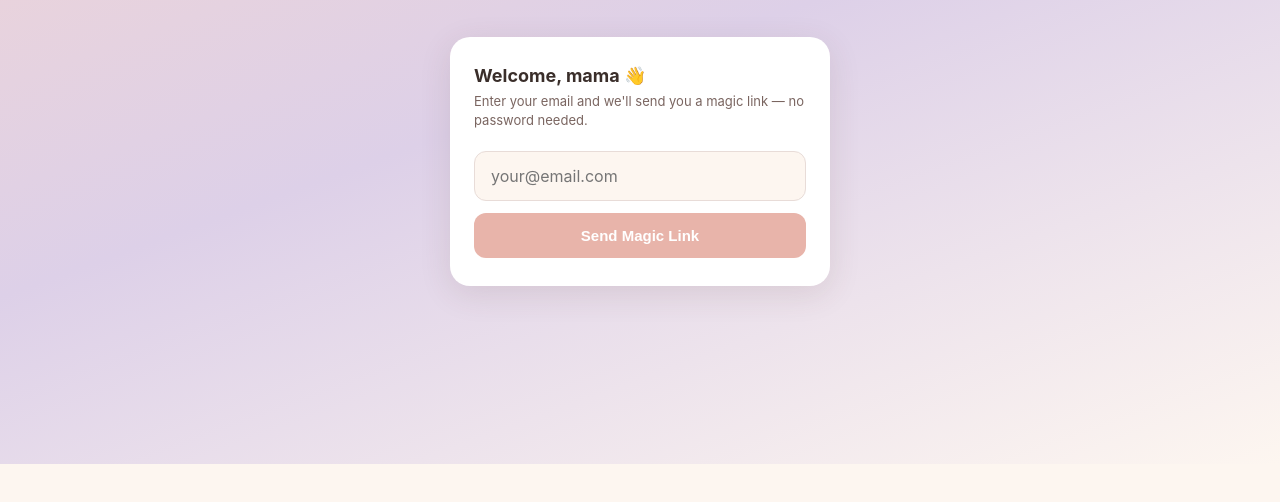
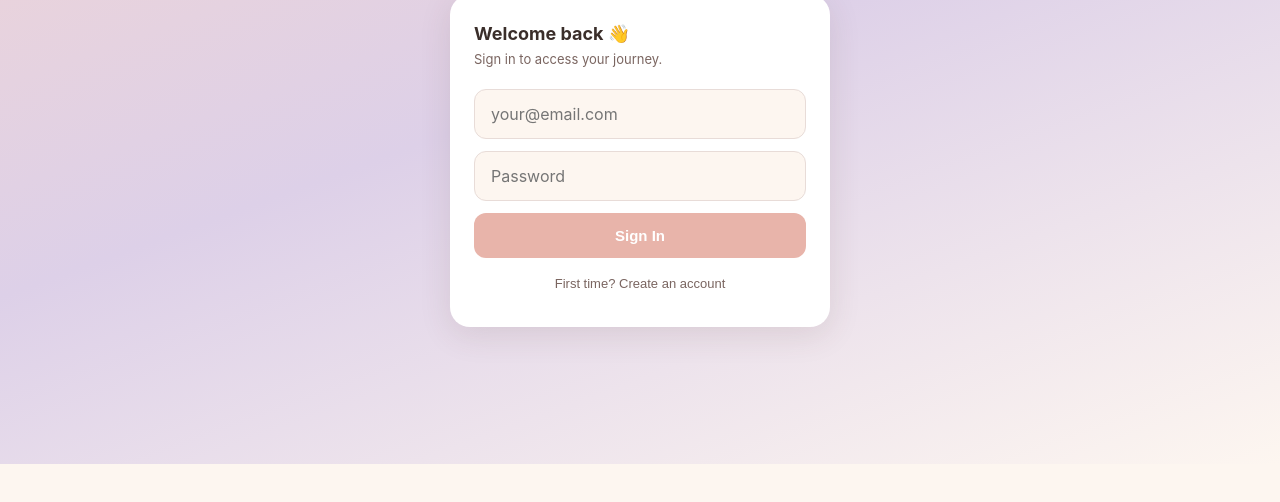
Before and after one commit to thutch24/Unlatch, a plain HTML site: page index.html in a window 1280 px wide. Shown: the part 336-838 px from the top of the page. Drawn offline with nearby package versions, Linux system fonts and the light colour scheme.

Commit message:
Add files via upload

```diff
--- a/index.html
+++ b/index.html
@@ -424,10 +424,15 @@
   <div class="login-title">Unlatch</div>
   <p class="login-tagline">Your gentle weaning companion.<br>Sign in to sync across all your devices.</p>
   <div class="login-card">
-    <h2>Welcome, mama 👋</h2>
-    <p>Enter your email and we'll send you a magic link — no password needed.</p>
+    <h2 id="loginTitle">Welcome back 👋</h2>
+    <p id="loginSubtitle">Sign in to access your journey.</p>
     <input type="email" id="loginEmail" class="login-input" placeholder="your@email.com">
-    <button class="login-btn" id="loginBtn" onclick="sendMagicLink()">Send Magic Link</button>
+    <input type="password" id="loginPassword" class="login-input" placeholder="Password" style="margin-top:0;">
+    <input type="password" id="loginPasswordConfirm" class="login-input" placeholder="Confirm password" style="display:none;margin-top:0;">
+    <button class="login-btn" id="loginBtn" onclick="handleAuth()">Sign In</button>
+    <button onclick="toggleAuthMode()" style="width:100%;margin-top:10px;background:none;border:none;color:var(--text-light);font-size:13px;cursor:pointer;padding:8px;" id="toggleBtn">
+      First time? Create an account
+    </button>
     <div class="login-message" id="loginMessage"></div>
   </div>
 </div>
@@ -752,8 +757,21 @@ let saveTimer = null;
 
 // =================== AUTH ===================
 
-async function sendMagicLink() {
+let isSignUpMode = false;
+
+function toggleAuthMode() {
+  isSignUpMode = !isSignUpMode;
+  document.getElementById('loginTitle').textContent = isSignUpMode ? 'Create account 🌸' : 'Welcome back 👋';
+  document.getElementById('loginSubtitle').textContent = isSignUpMode ? 'Set up your account to get started.' : 'Sign in to access your journey.';
+  document.getElementById('loginBtn').textContent = isSignUpMode ? 'Create Account' : 'Sign In';
+  document.getElementById('toggleBtn').textContent = isSignUpMode ? 'Already have an account? Sign in' : 'First time? Create an account';
+  document.getElementById('loginPasswordConfirm').style.display = isSignUpMode ? 'block' : 'none';
+  document.getElementById('loginMessage').className = 'login-message';
+}
+
+async function handleAuth() {
   const email = document.getElementById('loginEmail').value.trim();
+  const password = document.getElementById('loginPassword').value;
   const msg = document.getElementById('loginMessage');
   const btn = document.getElementById('loginBtn');
 
@@ -762,24 +780,44 @@ async function sendMagicLink() {
     msg.textContent = 'Please enter a valid email address.';
     return;
   }
+  if (password.length < 6) {
+    msg.className = 'login-message error';
+    msg.textContent = 'Password must be at least 6 characters.';
+    return;
+  }
+  if (isSignUpMode) {
+    const confirm = document.getElementById('loginPasswordConfirm').value;
+    if (password !== confirm) {
+      msg.className = 'login-message error';
+      msg.textContent = 'Passwords don\'t match.';
+      return;
+    }
+  }
 
   btn.disabled = true;
-  btn.textContent = 'Sending...';
+  btn.textContent = isSignUpMode ? 'Creating...' : 'Signing in...';
 
-  const { error } = await sb.auth.signInWithOtp({
-    email,
-    options: { emailRedirectTo: window.location.href }
-  });
-
+  if (isSignUpMode) {
+    const { error } = await sb.auth.signUp({ email, password });
     if (error) {
       msg.className = 'login-message error';
-    msg.textContent = 'Something went wrong. Please try again.';
+      msg.textContent = error.message || 'Something went wrong.';
       btn.disabled = false;
-    btn.textContent = 'Send Magic Link';
+      btn.textContent = 'Create Account';
     } else {
       msg.className = 'login-message success';
-    msg.textContent = '✉️ Magic link sent! Check your email and tap the link to sign in. You can close this tab once you\'ve tapped the link.';
-    btn.textContent = 'Link sent!';
+      msg.textContent = '✅ Account created! Check your email to confirm, then sign in.';
+      btn.textContent = 'Account created!';
+    }
+  } else {
+    const { error } = await sb.auth.signInWithPassword({ email, password });
+    if (error) {
+      msg.className = 'login-message error';
+      msg.textContent = 'Incorrect email or password.';
+      btn.disabled = false;
+      btn.textContent = 'Sign In';
+    }
+    // on success, onAuthStateChange fires and loads the app
   }
 }
 
@@ -1333,10 +1371,23 @@ sb.auth.onAuthStateChange(async (event, session) => {
   document.getElementById('loginScreen').style.display = 'none';
   document.getElementById('loadingScreen').style.display = 'flex';
 
+  // Timeout fallback — if Supabase takes too long, show login screen
+  const timeout = setTimeout(() => {
+    document.getElementById('loadingScreen').style.display = 'none';
+    document.getElementById('loginScreen').style.display = 'flex';
+  }, 6000);
+
+  try {
     const { data: { session } } = await sb.auth.getSession();
+    clearTimeout(timeout);
     if (session?.user) {
       await initApp(session.user);
     } else {
+      document.getElementById('loadingScreen').style.display = 'none';
+      document.getElementById('loginScreen').style.display = 'flex';
+    }
+  } catch (e) {
+    clearTimeout(timeout);
     document.getElementById('loadingScreen').style.display = 'none';
     document.getElementById('loginScreen').style.display = 'flex';
   }
```
Lines whose indentation alone changed are shown as unchanged.
